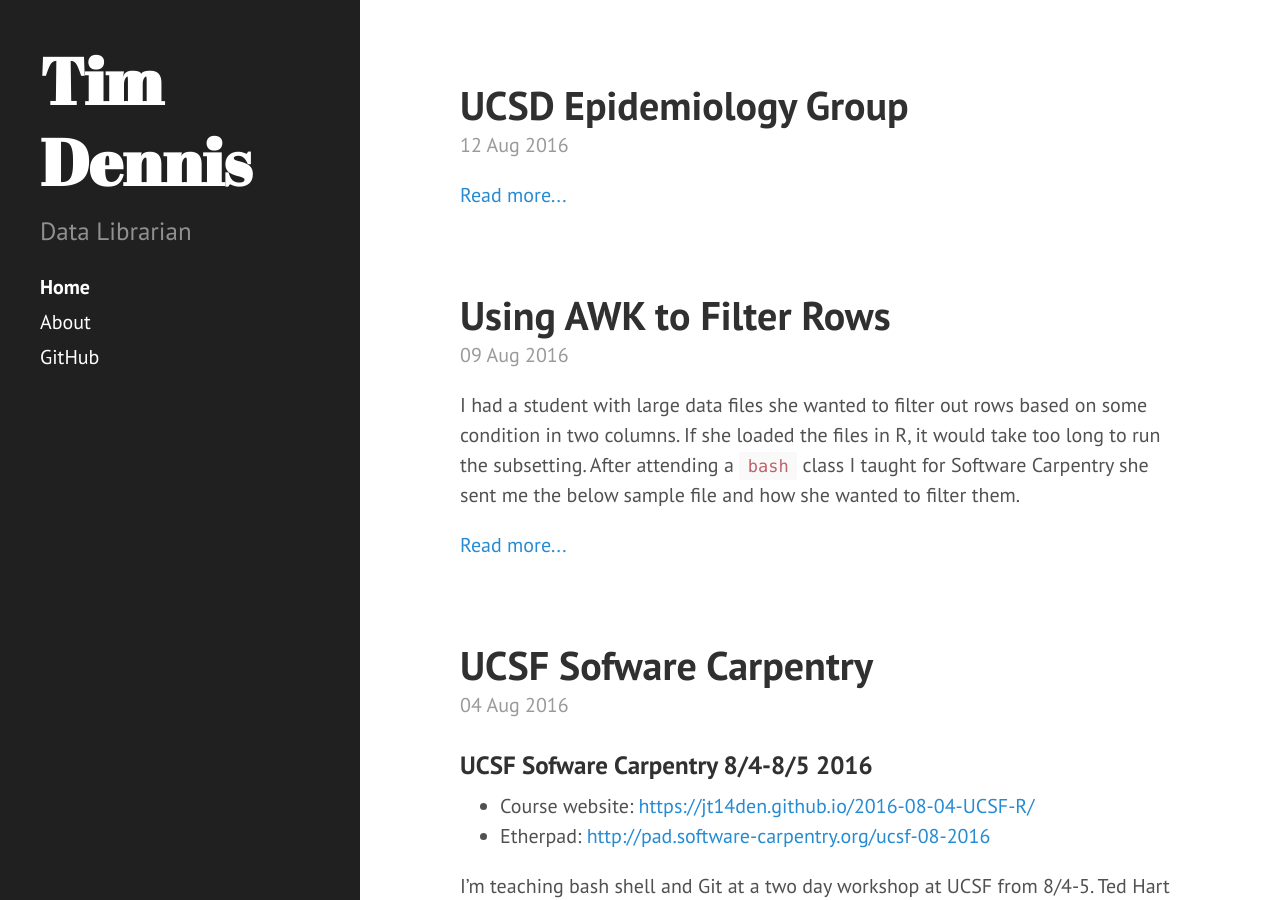
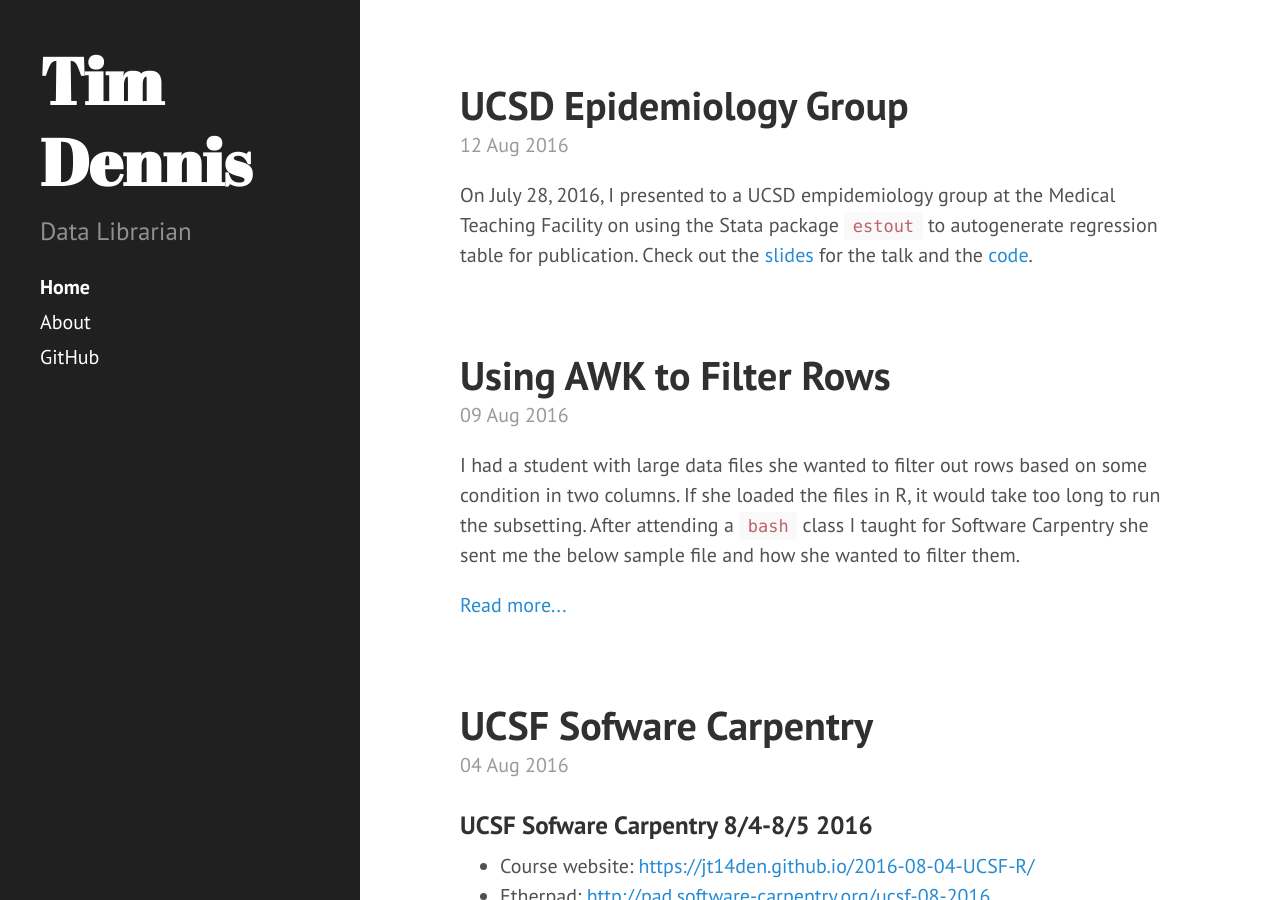
Before and after one commit to jt14den/jt14den.github.io, a Jekyll site: the page built from index.html, in a window 1280 px wide and 900 px high. Built offline with Jekyll 4.4.1, drawn with Linux system fonts in a browser that asks for light colours; the list of posts is cut into pages by our own code.

Commit message:
adding excerpt logic to index

```diff
--- a/_posts/2016-08-09-using-awk-filter-rows.md
+++ b/_posts/2016-08-09-using-awk-filter-rows.md
@@ -2,9 +2,11 @@
 layout: post
 title: "Using AWK to Filter Rows"
 description: "A brief explanation on how to use AWK filter data files."
+excerpt_separator: <!--more-->
 ---
 
 I had a student with large data files she wanted to filter out rows based on some condition in two columns. If she loaded the files in R, it would take too long to run the subsetting. After attending a `bash` class I taught for Software Carpentry she sent me the below sample file and how she wanted to filter them.
+<!--more-->
 
 ### Let's look at the data we want to filter
 
--- a/index.html
+++ b/index.html
@@ -15,7 +15,9 @@ title: Home
     <span class="post-date">{{ post.date | date_to_string }}</span>
 
     {{ post.excerpt }}
+    {% if post.excerpt_separator %}
      <a href="{{ post.url }}">Read more...</a>
+    {% endif %}
   </div>
 
   {% endfor %}
```
Also changed, not shown: _posts/2016-08-12-epidemiology-group.md (+0 -1 lines).
